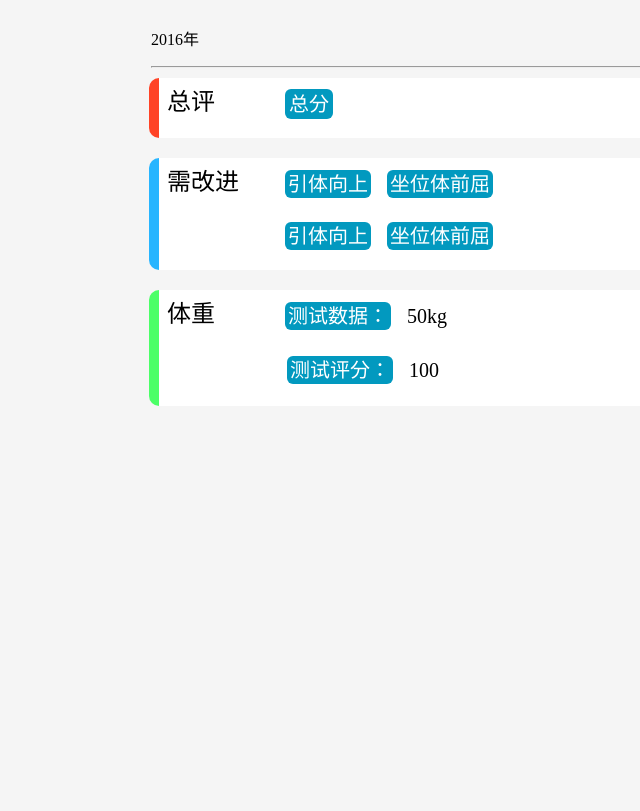
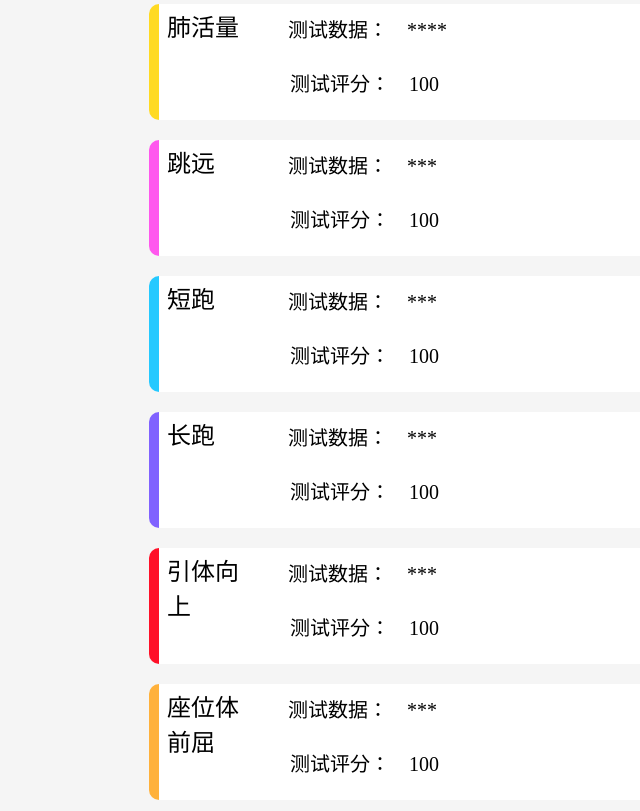
Before and after one commit to Grancis/PysicalTest, a plain HTML site: page front end/historyQuery.html in a window 1280 px wide. Shown: the part 469-1280 px from the top of the page, without its empty margins (171-811 px from the left). Before the commit the page ends 905 px from the top, so only its background shows below. Drawn offline with nearby package versions, Linux system fonts and the light colour scheme.

Commit message:
修改卡片内容样式

```diff
--- a/front end/historyQuery.html
+++ b/front end/historyQuery.html
@@ -2,6 +2,7 @@
 <html lang="en">
 <head>
     <meta charset="UTF-8">
+    <meta name="viewport" content="width=device-width, initial-scale=1, maximum-scale=1, minimum-scale=1, user-scalable=no">
     <title>历史数据和成绩查询</title>
     <script src="https://cdn.bootcss.com/jquery/3.2.1/jquery.js"></script>
     <script src="jslib/queryData.js"></script>
@@ -50,6 +51,72 @@
             </div>
         </div>
     </div>
+    <div class="card card-4" id="card-1-4">
+        <div class="header" id="head-1-4"><label>肺活量</label></div>
+        <div class="msg msg1" >
+            <div class="bean bean-1"><label class="beanLabel">测试数据：</label>&nbsp;&nbsp;&nbsp;&nbsp;<label class="beanContent">****</label> </div>
+            <div class="content content-1" ></div>
+            <div class="msg msg2" >
+                <div class="bean bean-2" ><label class="beanLabel">测试评分：</label>&nbsp;&nbsp;&nbsp;&nbsp;<label class="beanContent">100</label></div>
+                <div class="content content-2" ></div>
+            </div>
+        </div>
+    </div>
+    <div class="card card-5" id="card-1-5">
+        <div class="header" id="head-1-5"><label>跳远</label></div>
+        <div class="msg msg1" >
+            <div class="bean bean-1"><label class="beanLabel">测试数据：</label>&nbsp;&nbsp;&nbsp;&nbsp;<label class="beanContent">***</label> </div>
+            <div class="content content-1" ></div>
+            <div class="msg msg2" >
+                <div class="bean bean-2" ><label class="beanLabel">测试评分：</label>&nbsp;&nbsp;&nbsp;&nbsp;<label class="beanContent">100</label></div>
+                <div class="content content-2" ></div>
+            </div>
+        </div>
+    </div>
+    <div class="card card-6" id="card-1-6">
+        <div class="header" id="head-1-6"><label>短跑</label></div>
+        <div class="msg msg1" >
+            <div class="bean bean-1"><label class="beanLabel">测试数据：</label>&nbsp;&nbsp;&nbsp;&nbsp;<label class="beanContent">***</label> </div>
+            <div class="content content-1" ></div>
+            <div class="msg msg2" >
+                <div class="bean bean-2" ><label class="beanLabel">测试评分：</label>&nbsp;&nbsp;&nbsp;&nbsp;<label class="beanContent">100</label></div>
+                <div class="content content-2" ></div>
+            </div>
+        </div>
+    </div>
+    <div class="card card-7" id="card-1-7">
+        <div class="header" id="head-1-7"><label>长跑</label></div>
+        <div class="msg msg1" >
+            <div class="bean bean-1"><label class="beanLabel">测试数据：</label>&nbsp;&nbsp;&nbsp;&nbsp;<label class="beanContent">***</label> </div>
+            <div class="content content-1" ></div>
+            <div class="msg msg2" >
+                <div class="bean bean-2" ><label class="beanLabel">测试评分：</label>&nbsp;&nbsp;&nbsp;&nbsp;<label class="beanContent">100</label></div>
+                <div class="content content-2" ></div>
+            </div>
+        </div>
+    </div>
+    <div class="card card-8" id="card-1-8">
+        <div class="header" id="head-1-8"><label>引体向上</label></div>
+        <div class="msg msg1" >
+            <div class="bean bean-1"><label class="beanLabel">测试数据：</label>&nbsp;&nbsp;&nbsp;&nbsp;<label class="beanContent">***</label> </div>
+            <div class="content content-1" ></div>
+            <div class="msg msg2" >
+                <div class="bean bean-2" ><label class="beanLabel">测试评分：</label>&nbsp;&nbsp;&nbsp;&nbsp;<label class="beanContent">100</label></div>
+                <div class="content content-2" ></div>
+            </div>
+        </div>
+    </div>
+    <div class="card card-9" id="card-1-9">
+        <div class="header" id="head-1-9"><label>座位体前屈</label></div>
+        <div class="msg msg1" >
+            <div class="bean bean-1"><label class="beanLabel">测试数据：</label>&nbsp;&nbsp;&nbsp;&nbsp;<label class="beanContent">***</label> </div>
+            <div class="content content-1" ></div>
+            <div class="msg msg2" >
+                <div class="bean bean-2" ><label class="beanLabel">测试评分：</label>&nbsp;&nbsp;&nbsp;&nbsp;<label class="beanContent">100</label></div>
+                <div class="content content-2" ></div>
+            </div>
+        </div>
+    </div>
 
     </div>
 
@@ -79,7 +146,7 @@
     <div class="card card-3" id="card-2-3">
         <div class="header" id="head-2-3"><label>体重</label></div>
         <div class="msg msg1" >
-            <div class="bean bean-1"><label class="beanLabel">测试数据：</label>&nbsp;&nbsp;&nbsp;&nbsp;<label class="beanContent">50kg</label> </div>
+            <div class="bean bean-1"><label class="beanLabel">测试数据：</label>&nbsp;&nbsp;&nbsp;&nbsp;<label class="beanContent">50kg 160cm </label> </div>
             <div class="content content-1" ></div>
             <div class="msg msg2" >
                 <div class="bean bean-2" ><label class="beanLabel">测试评分：</label>&nbsp;&nbsp;&nbsp;&nbsp;<label class="beanContent">100</label></div>
--- a/front end/styles/cardStyle.css
+++ b/front end/styles/cardStyle.css
@@ -1,4 +1,5 @@
 body{background: rgba(220, 220, 220, 0.27);
+
 }
 a{
     text-decoration: none;
@@ -8,6 +9,7 @@ div{
 }
 .cardBox{
     margin:0 auto;
+    width: 100%;
 }
 .card{
     display: block;
@@ -46,19 +48,19 @@ div{
     font-size:20px;
     width: 36px;
     text-decoration: none;
-    background: #0299bf;
-    color: white;
+    /*background: #0299bf;*/
+    /*color: white;*/
     border-radius: 6px;
 }
 .bean-2 a{
-    background: #0299bf;
+    /*background: #0299bf;*/
 }
 .beanLabel,.beanContent{
     font-size: 20px;
 }
 .beanLabel{
-    background: #0299bf;
-    color: white;
+    /*background: #0299bf;*/
+    /*color: white;*/
     padding: 3px;
     border-radius: 6px;
 }
@@ -91,3 +93,15 @@ div{
 .card-5{
     border-color: white white white #ff58ee;
 }
+.card-6{
+    border-color: white white white #25c9ff;
+}
+.card-7{
+    border-color: white white white #8062ff;
+}
+.card-8{
+    border-color: white white white #ff1028;
+}
+.card-9{
+    border-color: white white white #ffb13b;
+}
```
Also changed, not shown: front end/home.html (+1 -0 lines), front end/login.html (+2 -1 lines).
